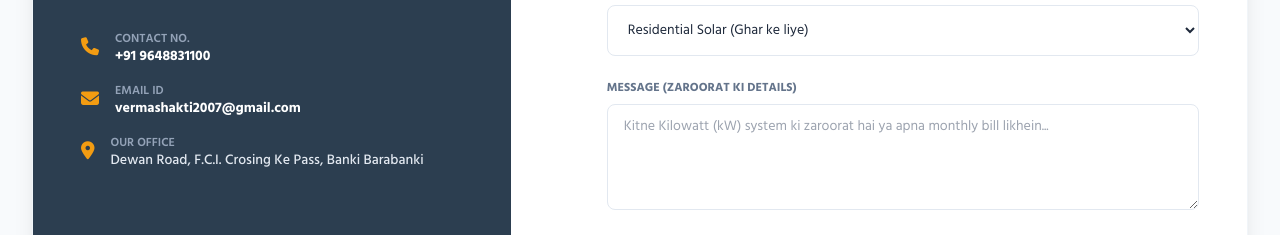
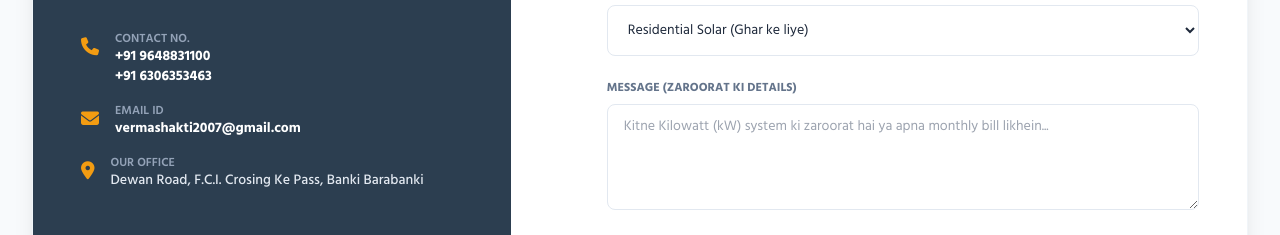
Before and after one commit to anshuyadav638870-design/ayush-EnterPrises, a plain HTML site: page index.html in a window 1280 px wide. Shown: the part 4330-4565 px from the top of the page. Drawn offline with nearby package versions, Linux system fonts and the light colour scheme.

Commit message:
Update index.html

```diff
--- a/index.html
+++ b/index.html
@@ -405,6 +405,7 @@
                                 <div>
                                     <p class="text-xs text-slate-400 uppercase font-semibold">Contact No.</p>
                                     <p class="text-sm font-bold text-white hover:text-solarYellow transition"><a href="tel:+919648831100">+91 9648831100</a></p>
+                                    <p class="text-sm font-bold text-white hover:text-solarYellow transition"><a href="tel:+916306353463">+91 6306353463</a></p>
                                 </div>
                             </div>
                             <div class="flex items-start gap-4">
```
